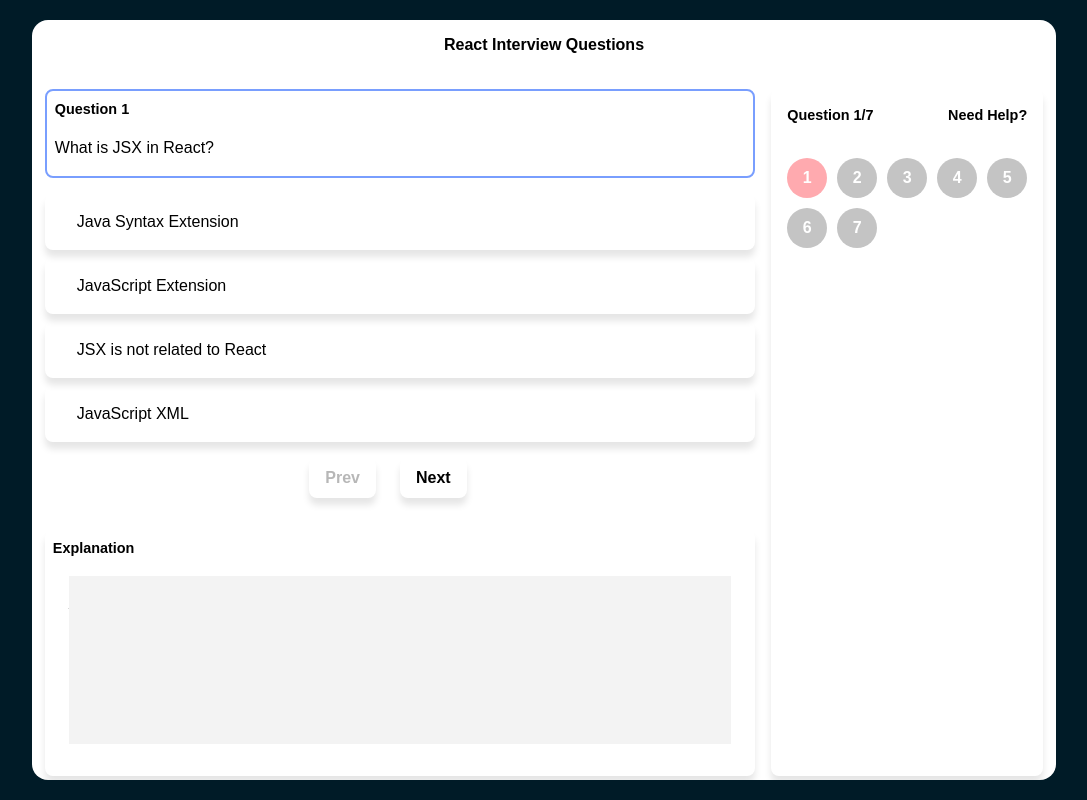
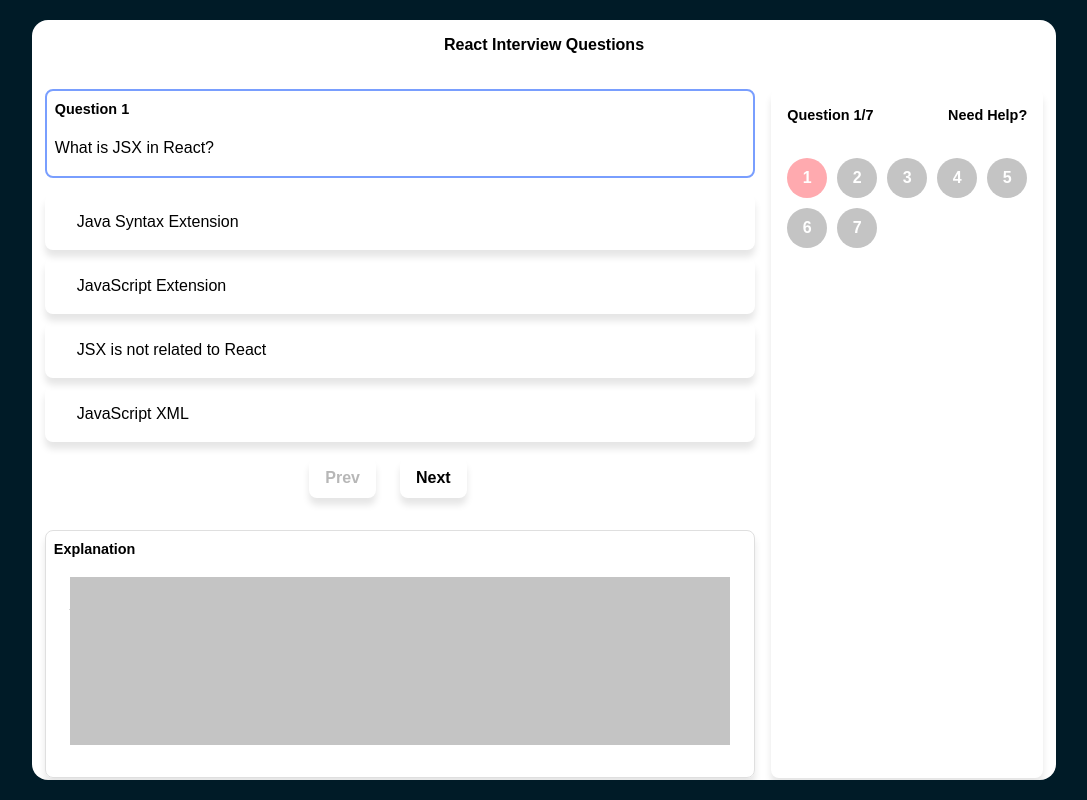
Before and after one commit to ivanwritescode/frontend-interview-quiz-app, a React (Vite) app: page / in a window 1280 px wide. Shown: the whole page, without its empty margins (96-1183 px from the left). Built offline with nearby package versions, Linux system fonts and the light colour scheme.

Commit message:
Updated explanation section border

```diff
--- a/src/App.css
+++ b/src/App.css
@@ -41,7 +41,7 @@
 }
 
 .question-section {
-  grid-area: question-section
+  grid-area: question-section;
 }
 
 .question {
@@ -136,6 +136,7 @@
   padding: 0.5rem;
   border-radius: 0.5rem;
   box-shadow: 0 7px 7px rgba(0, 0, 0, 0.1);
+  border: 1px solid rgb(223, 223, 223);
 }
 
 .explanation-section .section-title {
@@ -162,7 +163,7 @@
   left: 0;
   right: 0;
   height: 100%;
-  background-color: #f3f3f3;
+  background-color: #c4c4c4;
 }
 
 .questions-nav-section {
```
